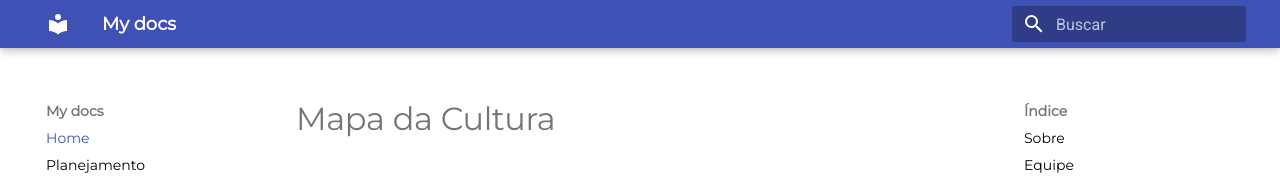
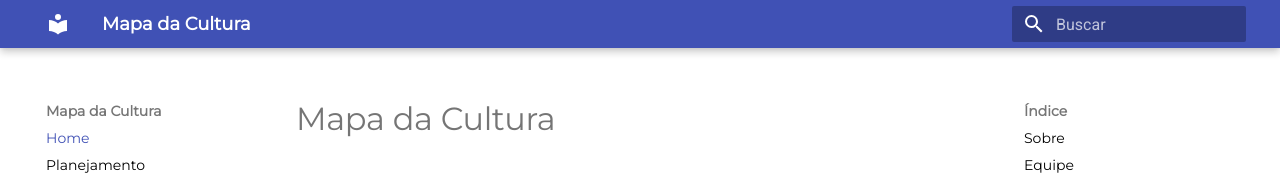
Before and after one commit to Interacao-Humano-Computador/2021.1-Tribunal_de_Justica_do_Amapa, an MkDocs documentation site: the page built from docs/index.md, in a window 1280 px wide. Shown: the top 178 px of the page. Built offline with MkDocs 1.6.1 and Material for MkDocs 9.7.7, drawn with Linux system fonts in a browser that asks for light colours.

Commit message:
corrigindo erro de digitação

```diff
--- a/mkdocs.yml
+++ b/mkdocs.yml
@@ -1,4 +1,4 @@
-site_name: My docs
+site_name: Mapa da Cultura
 
 extra_css:
     - assets/stylesheets/extra.css
```
Also changed, not shown: docs/planejamento.md (+1 -1 lines).
